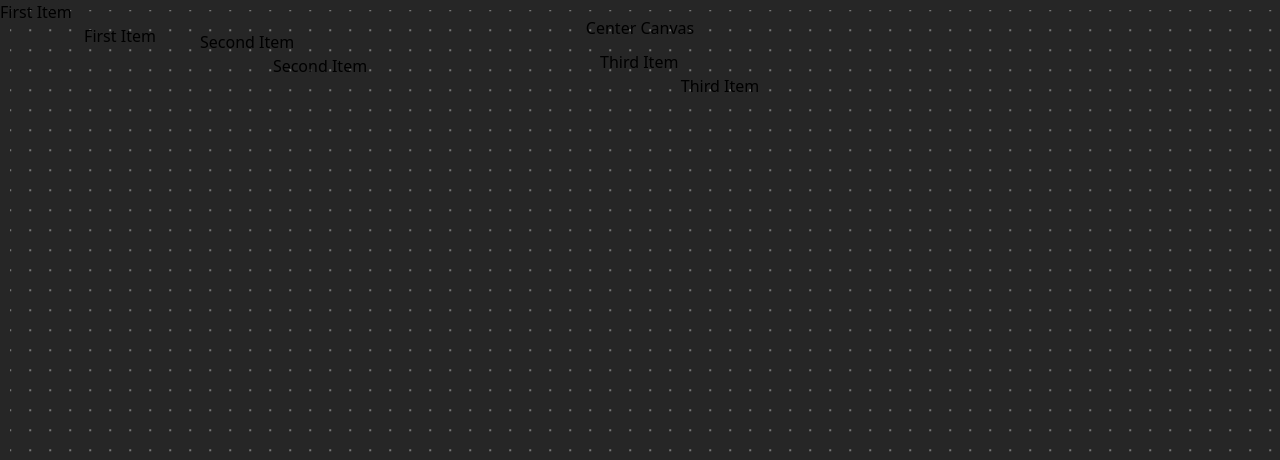
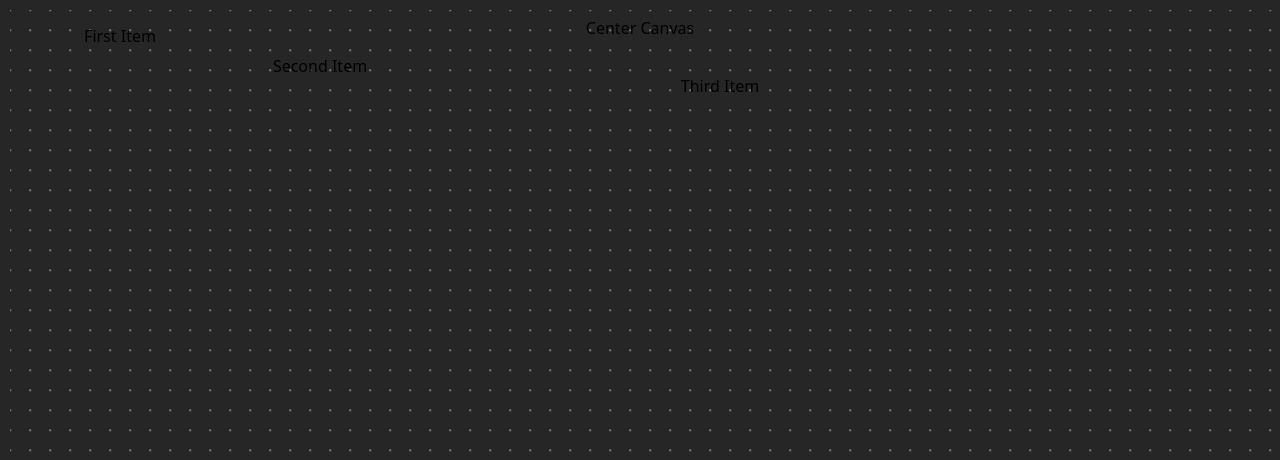
Before and after one commit to archiviofontiorali/permea, a Vue app: page / in a window 1280 px wide. Shown: the top 460 px of the page. Built offline with nearby package versions, Linux system fonts and the light colour scheme; the HTML template or start-up script is replaced by a standard one.

Commit message:
Isolate Draggable logic inside component and enable slot

```diff
--- a/src/components/CanvasDraggable.vue
+++ b/src/components/CanvasDraggable.vue
@@ -1,8 +1,7 @@
 <script setup lang="ts">
 import interact from 'interactjs'
-import type { CardItem } from './CanvasModule.vue'
 
-const { node } = defineProps<{ node: CardItem }>()
+const { reference, x, y } = defineProps<{ reference: string; x: number; y: number }>()
 const emit = defineEmits<{
   (e: 'move-card', id: string, dx: number, dy: number)
 }>()
@@ -18,9 +17,10 @@ interact('.draggable .drag-zone').draggable({
 </script>
 
 <template>
-  <header class="drag-zone w-full touch-none select-none" :data-id="node.id">
-    {{ node.item.title }}
-  </header>
+  <div class="draggable z-10 w-60 h-90" :style="{ transform: `translate(${x}px, ${y}px)` }">
+    <header class="drag-zone w-full h-6 touch-none select-none" :data-id="reference" />
+    <slot />
+  </div>
 </template>
 
 <style scoped>
--- a/src/components/CanvasModule.vue
+++ b/src/components/CanvasModule.vue
@@ -59,15 +59,16 @@ function moveNode(id: string, dx: number, dy: number) {
   <CanvasBackground :view="view" @move-view="moveView" />
 
   <!-- Canvas Card Nodes -->
-  <div
-    class="draggable z-10 w-60 h-90"
-    :style="{ transform: `translate(${view.x + node.x}px, ${view.y + node.y}px)` }"
+  <CanvasDraggable
+    :reference="node.id"
+    :x="view.x + node.x"
+    :y="view.y + node.y"
     :key="node.id"
+    @move-card="moveNode"
     v-for="node in nodes"
   >
-    <CanvasDraggable :node="node" @move-card="moveNode" />
     <CanvasItemCard :item="node.item" />
-  </div>
+  </CanvasDraggable>
 </template>
 
 <style scoped>
```
